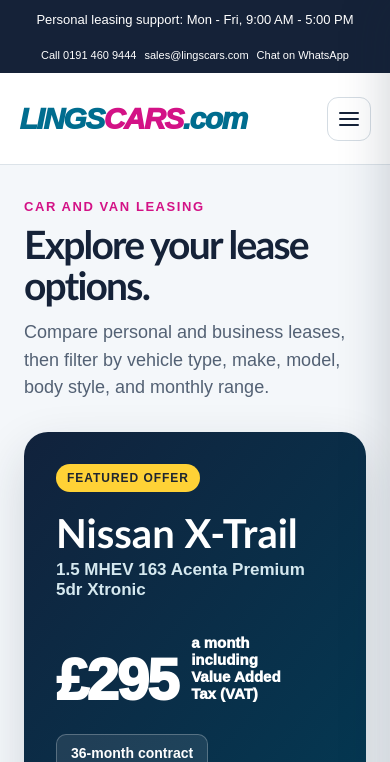
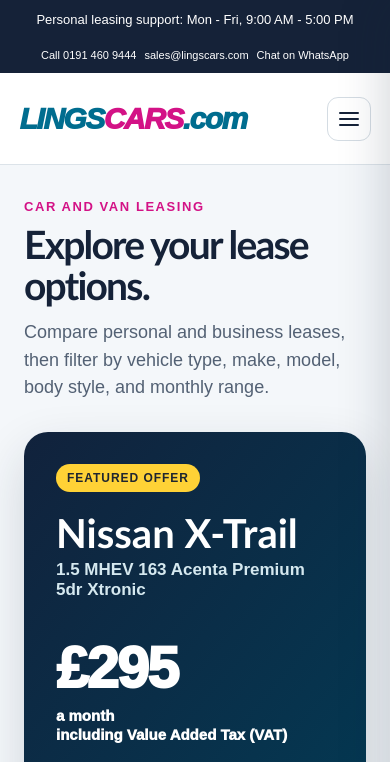
Before and after one commit to spartaxymus/lingscars-redesign, a plain HTML site: page index.html in a window 390 px wide. Shown: the top 762 px of the page. Drawn offline with Linux system fonts and the light colour scheme.

Commit message:
Refine responsive VAT pricing

```diff
--- a/index.html
+++ b/index.html
@@ -58,7 +58,8 @@
     .deal h2 { position:relative; z-index:3; margin:20px 0 4px; font-size:40px; line-height:1.08; max-width:520px; }
     .model { position:relative; z-index:3; margin:0; color:#d5e8ef; font-size:17px; font-weight:650; }
     .price { position:relative; z-index:3; margin:34px 0 22px; font-size:58px; font-weight:950; letter-spacing:-2px; }
-    .price small { display:inline-block; max-width:100px; font-size:15px; line-height:1.15; letter-spacing:0; }
+    .price small { display:inline-block; max-width:none; white-space:nowrap; font-size:15px; line-height:1.15; letter-spacing:0; }
+    .vat-label { display:inline; }
     .terms { position:relative; z-index:2; display:flex; flex-wrap:wrap; gap:10px; max-width:520px; margin-top:10px; }
     .terms span { padding:10px 14px; border:1px solid rgba(255,255,255,.25); border-radius:10px; background:rgba(255,255,255,.09); font-size:14px; font-weight:720; }
     .search { background:#fff; border-radius:24px; padding:34px; box-shadow:0 20px 50px rgba(22,38,57,.12); }
@@ -81,7 +82,7 @@
     .trust article:nth-child(3) .benefit-marker { background:var(--yellow); }
     .trust strong { display:block; margin-bottom:7px; font-size:18px; }
     .trust p { margin:0; color:#637084; font-size:14px; line-height:1.55; }
-    @media (max-width:900px) { header{grid-template-columns:1fr auto;} nav,.account-link { display:none; } .mobile-menu-toggle{display:block;} .contact-strip { align-items:center; flex-direction:column; text-align:center; padding-top:12px; padding-bottom:12px; } .contact-links { width:100%; align-items:center; justify-content:center; flex-direction:row; flex-wrap:nowrap; gap:12px; font-size:12px; } main{padding:34px 24px 42px;} .hero { grid-template-columns:1fr; } .deal{min-height:610px;padding:32px;} .deal .terms{max-width:100%;} .vehicle-image{bottom:-28px;width:94%;transform:translateX(-45%);} .search{padding:26px;} .form-row{grid-template-columns:1fr;gap:0;} h1{font-size:39px;} .benefits{padding:28px;} .benefits-head h2{white-space:normal;} .trust{grid-template-columns:1fr;gap:22px;} .trust article{padding:0 0 22px;border-right:0!important;border-bottom:1px solid #dce3e9;} .trust article:last-child{padding-bottom:0;border-bottom:0;} }
+    @media (max-width:900px) { header{grid-template-columns:1fr auto;} nav,.account-link { display:none; } .mobile-menu-toggle{display:block;} .contact-strip { align-items:center; flex-direction:column; text-align:center; padding-top:12px; padding-bottom:12px; } .contact-links { width:100%; align-items:center; justify-content:center; flex-direction:row; flex-wrap:nowrap; gap:12px; font-size:12px; } main{padding:34px 24px 42px;} .hero { grid-template-columns:1fr; } .deal{min-height:610px;padding:32px;} .price small{display:block;margin-top:6px;white-space:normal;} .vat-label{display:block;margin-top:2px;} .deal .terms{max-width:100%;} .vehicle-image{bottom:-28px;width:94%;transform:translateX(-45%);} .search{padding:26px;} .form-row{grid-template-columns:1fr;gap:0;} h1{font-size:39px;} .benefits{padding:28px;} .benefits-head h2{white-space:normal;} .trust{grid-template-columns:1fr;gap:22px;} .trust article{padding:0 0 22px;border-right:0!important;border-bottom:1px solid #dce3e9;} .trust article:last-child{padding-bottom:0;border-bottom:0;} }
     @media (max-width:420px) { .contact-links{gap:8px;font-size:11px;} }
   </style>
 </head>
@@ -132,7 +133,7 @@
         <span class="deal-tag">Featured offer</span>
         <h2>Nissan X-Trail</h2>
         <p class="model">1.5 MHEV 163 Acenta Premium 5dr Xtronic</p>
-        <div class="price">£295 <small>a month<br>including Value Added Tax (VAT)</small></div>
+        <div class="price">£295 <small>a month <span class="vat-label">including Value Added Tax (VAT)</span></small></div>
         <div class="terms"><span>36-month contract</span><span>9 months upfront</span><span>8,000 miles a year</span></div>
         <img class="vehicle-image" src="nissan-x-trail-featured-v2.png" alt="Silver Nissan X-Trail shown from the front and side">
       </article>
```
